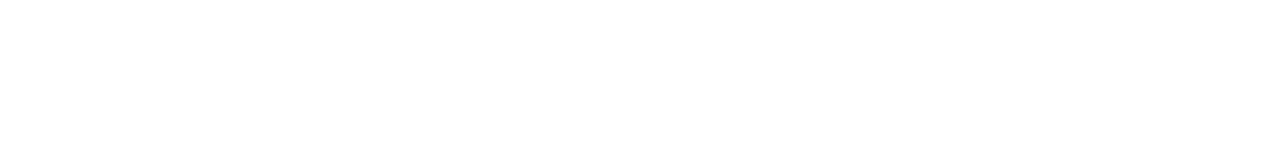
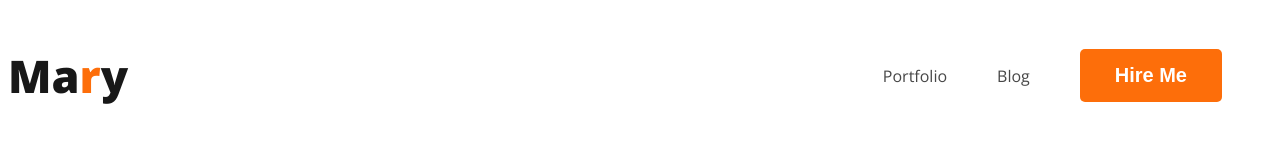
Before and after one commit to siam13220/developer-portfolio, a plain HTML site: page index.html in a window 1280 px wide. Drawn offline with nearby package versions, Linux system fonts and the light colour scheme.

Commit message:
added nav

```diff
--- a/index.html
+++ b/index.html
@@ -4,9 +4,23 @@
   <meta charset="UTF-8">
   <meta name="viewport" content="width=device-width, initial-scale=1.0">
   <title>Developer Portfolio</title>
+  <link rel="preconnect" href="https://fonts.googleapis.com">
+  <link rel="preconnect" href="https://fonts.gstatic.com" crossorigin>
+  <link href="https://fonts.googleapis.com/css2?family=Lato:wght@300;400&family=Open+Sans:wght@400;700;800&display=swap" rel="stylesheet">
+
+  <link rel="stylesheet" href="./styles/portfolio.css">
 </head>
 <body>
-  <header></header>
+  <header>
+    <nav>
+      <h2 class="nav-title">Ma<span class="text-primary">r</span>y</h2>
+    <ul>
+      <li><a href="">Portfolio</a></li>
+      <li><a href="">Blog</a></li>
+      <li><button class="btn-primary">Hire Me</button></li>
+    </ul>
+    </nav>
+  </header>
   <main></main>
   <footer></footer>
 </body>
--- /dev/null
+++ b/styles/portfolio.css
@@ -0,0 +1,40 @@
+/* common shared styles */
+body {
+  font-family: "Lato", sans-serif;
+  font-family: "Open Sans", sans-serif;
+}
+/* nav related styles */
+.text-primary {
+  color: #fd6e0a;
+}
+.btn-primary {
+  border-radius: 5px;
+  background: #fd6e0a;
+  border: 0;
+  color: white;
+  font-size: 20px;
+  font-weight: 700;
+  padding: 15px 35px;
+}
+nav {
+  display: flex;
+  justify-content: space-between;
+  align-items: center;
+}
+.nav-title {
+  color: #181818;
+  font-size: 45px;
+  font-weight: 800;
+}
+nav > ul {
+  display: flex;
+  align-items: center;
+}
+nav li {
+  list-style: none;
+  margin-right: 50px;
+}
+nav a {
+  text-decoration: none;
+  color: #474747;
+}
```
